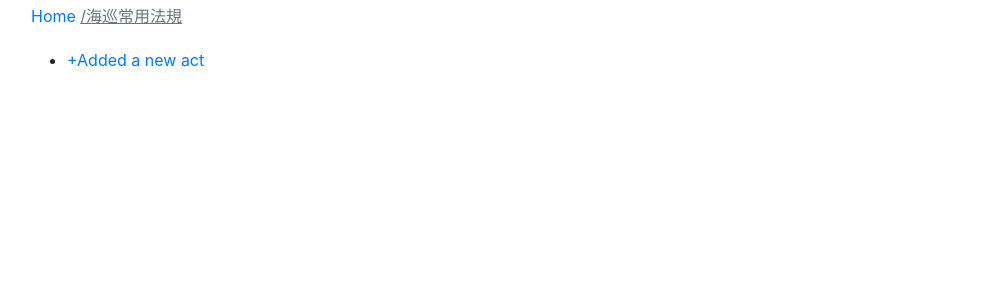
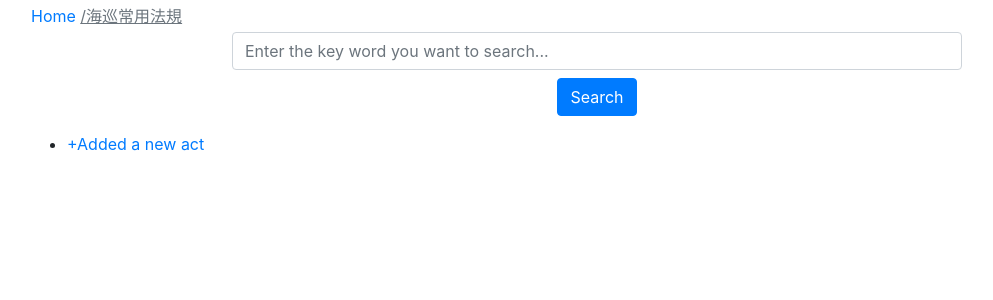
Before and after one commit to Maxium1997/CGA_info_Platform, a Django app: page /acts/all in a window 1280 px wide. Shown: the top 300 px of the page, without its empty margins (43-1036 px from the left). Run offline with Django 3.2, Linux system fonts and the light colour scheme; the visitor is signed in with stand-in values (Sample User, id 1); data that the repository does not hold is empty; some libraries are stand-ins or nearby versions.

Commit message:
Completed the search engine of law.

```diff
--- a/law/forms.py
+++ b/law/forms.py
@@ -1,6 +1,12 @@
 from django import forms
 
 from law.models import Chapter, Article
+
+
+class SearchForm(forms.Form):
+    search_field = forms.CharField(required=True,
+                                   widget=forms.TextInput(attrs={'class': 'form-control',
+                                                                 'placeholder': 'Enter the key word you want to search...'}))
 
 
 class ChapterCreateForm(forms.ModelForm):
--- a/law/templates/acts.html
+++ b/law/templates/acts.html
@@ -10,6 +10,16 @@
 {% endblock %}
 
 {% block body %}
+    <div class="container">
+        <div class="row justify-content-center">
+            <form class="col-8 text-center" method="post" action="{% url 'search' %}">
+                {% csrf_token %}
+                {{ search_form.search_field }}
+                <button type="submit" class="btn btn-primary mt-2">Search</button>
+            </form>
+        </div>
+    </div>
+
     <ul>
         {% for act in acts %}
         <p>
--- a/law/urls.py
+++ b/law/urls.py
@@ -2,11 +2,13 @@ from django.urls import path, include
 
 from .views import IndexView, ActsView, ActDetailView, ActCreateView,\
     ChapterDetailView, ChapterCreateView, ChapterDeleteView,\
-    ArticleDetailView, ArticleCreateView
+    ArticleDetailView, ArticleCreateView,\
+    search
 
 
 urlpatterns = [
     path('', IndexView.as_view(), name='index'),
+    path('search', search, name='search'),
 
     path('acts/', include([
         path('all', ActsView.as_view(), name='acts'),
--- a/law/views.py
+++ b/law/views.py
@@ -1,10 +1,13 @@
+from django.shortcuts import render
 from django.utils.decorators import method_decorator
 from django.contrib.admin.views.decorators import staff_member_required
 from django.urls import reverse_lazy
 from django.views.generic import TemplateView, ListView, DetailView, CreateView, DeleteView
 
 from .models import Act, Chapter, Article
-from .forms import ChapterCreateForm, ArticleCreateForm
+from .forms import ChapterCreateForm, ArticleCreateForm, \
+    SearchForm
+from law.engine import act_search, chapter_search, article_search
 # Create your views here.
 
 
@@ -19,7 +22,24 @@ class ActsView(ListView):
     def get_context_data(self, **kwargs):
         context = super().get_context_data(**kwargs)
         context['acts'] = self.object_list
+        context['search_form'] = SearchForm()
         return context
+
+
+def search(request):
+    search_form = SearchForm(request.POST)
+    search_field = request.POST.get('search_field')
+
+    searched_acts = act_search(search_field)
+    searched_chapters = chapter_search(search_field)
+    searched_articles = article_search(search_field)
+
+    context = {'search_form': search_form,
+               'searched_acts': searched_acts,
+               'searched_chapters': searched_chapters,
+               'searched_articles': searched_articles}
+
+    return render(request, template_name='search_result.html', context=context)
 
 
 @method_decorator(staff_member_required, name='dispatch')
```
Also changed, not shown: law/engine.py (added, +20 -0 lines), templates/search_result.html (+52 -0 lines).
